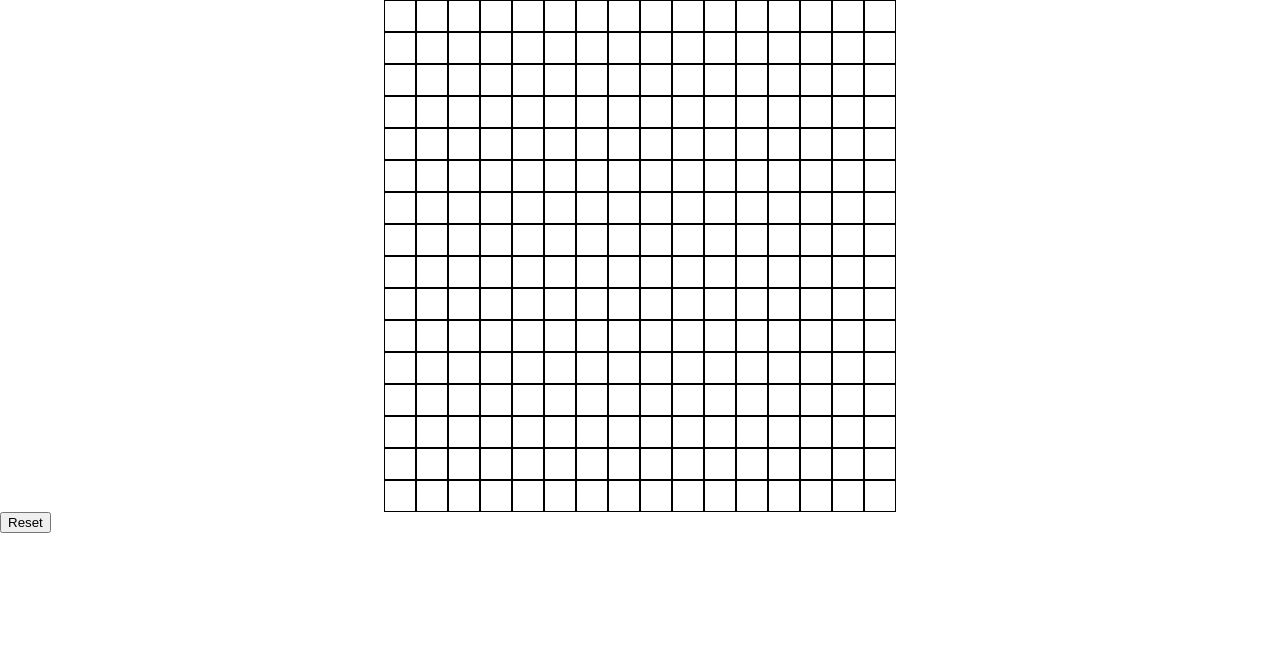
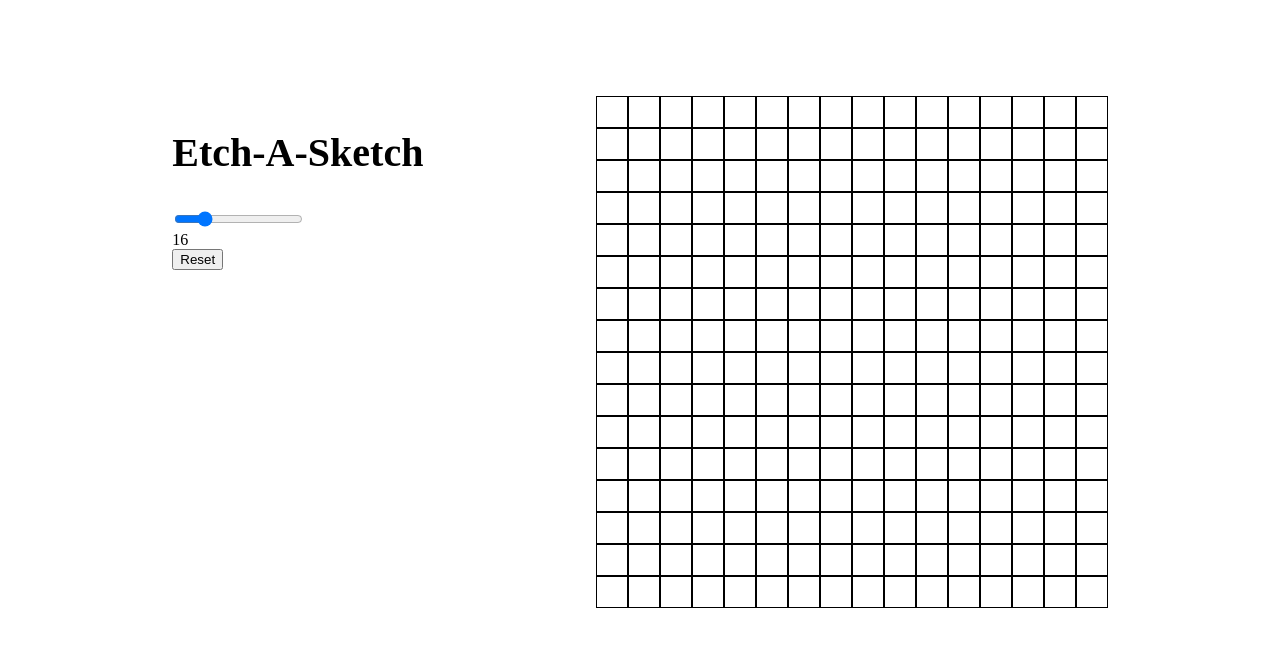
Before and after one commit to igy0/etch-a-sketch, a plain HTML site: page index.html in a window 1280 px wide. Drawn offline with Linux system fonts and the light colour scheme.

Commit message:
working towards adding range slider

```diff
--- a/index.html
+++ b/index.html
@@ -10,8 +10,16 @@
     <title>Etch-A-Sketch</title>
 </head>
 <body>
+    <aside>
+        <h1>Etch-A-Sketch</h1>
+        <input type="range" id="sizeSlider" min="4" max="64" step="4" value="16" onchange="updateRange(this.value)">
+        <div id="rageValue">16</div>
+        <button id="reset">Reset</button>
+    </aside>
+
+
     <div class="container"></div>
-    <button id="reset">Reset</button>
+
 
 </body>
 </html>
--- a/script.js
+++ b/script.js
@@ -1,6 +1,10 @@
+
+
 const container = document.querySelector(".container");
 const row = [];
 const col = [];
+
+//nested for loop for creating grid of div boxes
 for (let i = 0; i < 16; i++) {
     row[i] = document.createElement('div');
     row[i].classList.add('row');
@@ -13,7 +17,7 @@ for (let i = 0; i < 16; i++) {
     }
 }
 
-
+//turn div boxes black on mouseover
 const box = document.querySelectorAll(".box");
 box.forEach((item, index) => {
     item.addEventListener('mouseover', () => {
@@ -21,9 +25,15 @@ box.forEach((item, index) => {
             });
 })
 
+//button click to set all boxes to white
 const btn = document.querySelector("#reset");
 btn.addEventListener('click', () => {
     box.forEach((item) => {
         item.style.cssText = "background-color:white;";
     })
 })
+
+const range = document.querySelector("#sizeSlider");
+range.addEventListener('input', () => {
+    range.innerHTML = range.value;
+})
--- a/style.css
+++ b/style.css
@@ -1,6 +1,9 @@
 body {
     padding:0;
     margin:0;
+    margin-top:6em;
+    display: flex;
+    justify-content: space-evenly;
 }
 
 .row div {
@@ -17,3 +20,6 @@ body {
     display: flex;
     justify-content: center;
 }
+h1 {
+    font-size:40px;
+}
```
Also changed, not shown: 1 other file.
